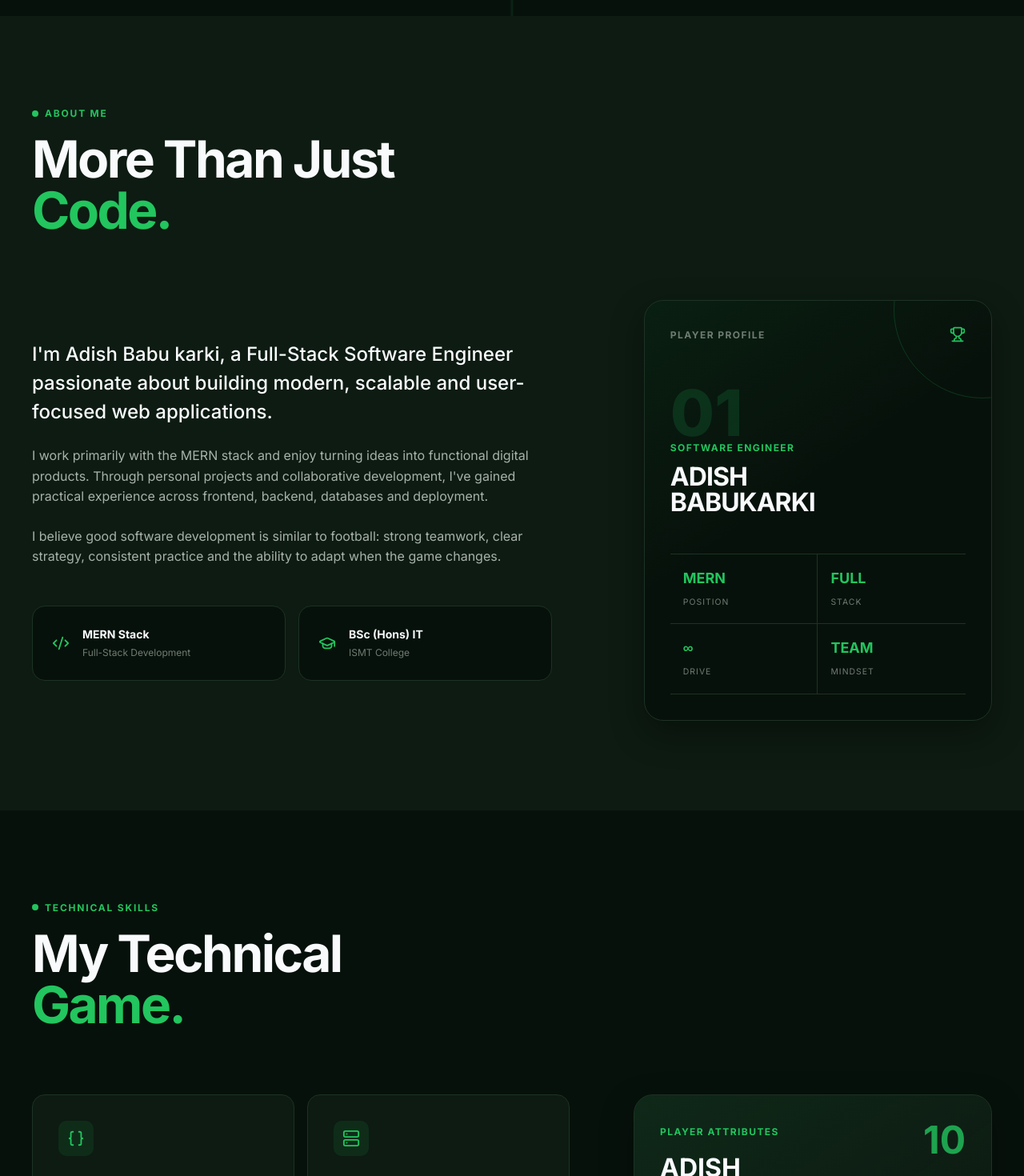
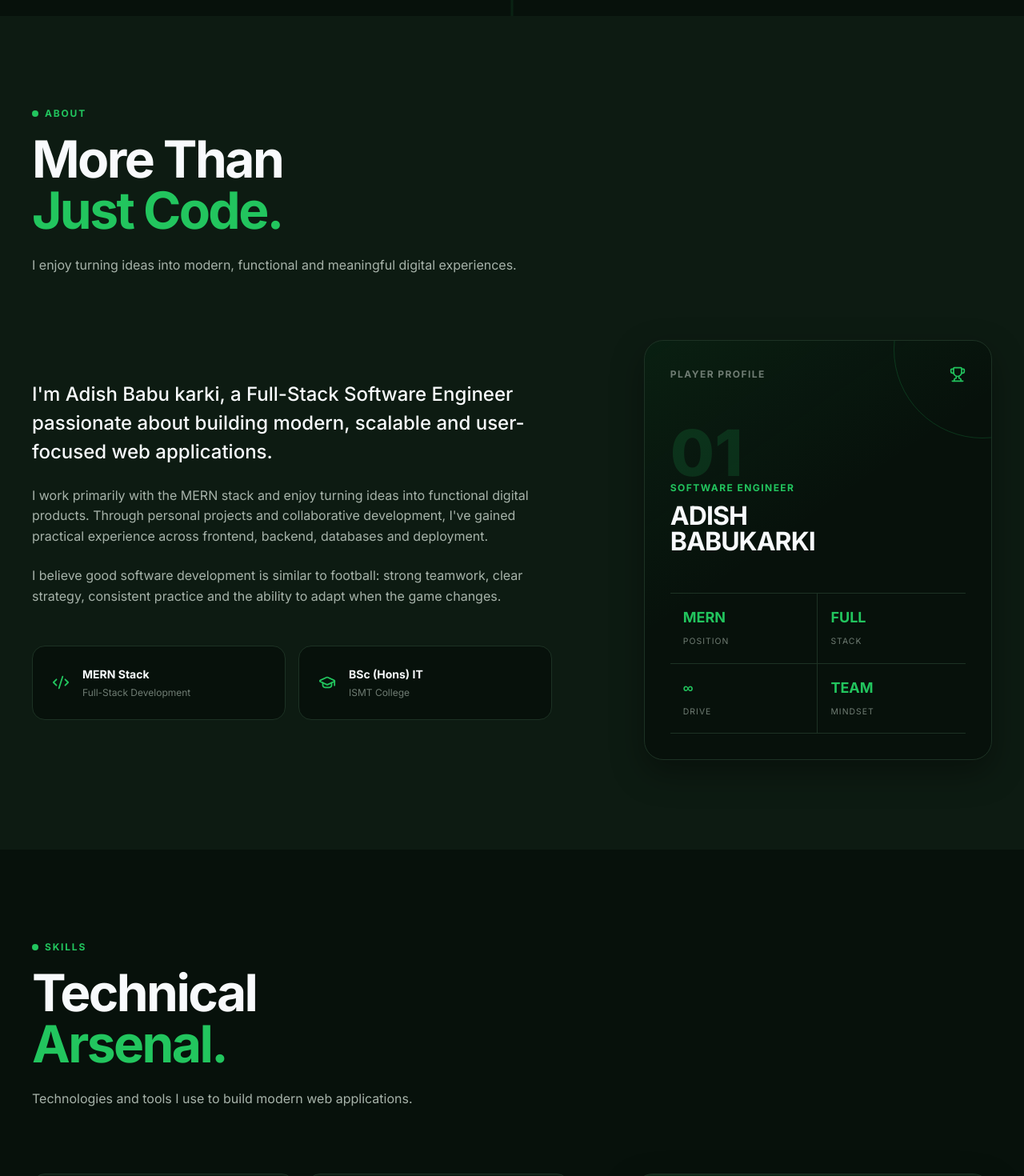
Before and after one commit to Adish99/Adish-Portfolio, a React (Vite) app in the folder client/: page / in a window 1280 px wide. Shown: the part 780-2250 px from the top of the page at 80% size. Built offline with nearby package versions, Linux system fonts and the light colour scheme.

Commit message:
Added Animation in our about and skills page.

```diff
--- /dev/null
+++ b/client/src/components/UI/SectionHeading.jsx
@@ -0,0 +1,37 @@
+import { motion } from "framer-motion";
+import { fadeUp } from "../../utils/animations";
+
+const SectionHeading = ({
+  label,
+  title,
+  highlight,
+  description,
+}) => {
+  return (
+    <motion.div
+      className="section-heading"
+      variants={fadeUp}
+      initial="hidden"
+      whileInView="visible"
+      viewport={{ once: true, amount: 0.2 }}
+    >
+      <p className="section-label">
+        <span></span>
+        {label}
+      </p>
+
+      <h2>
+        {title}
+        {highlight && <span>{highlight}</span>}
+      </h2>
+
+      {description && (
+        <p className="section-description">
+          {description}
+        </p>
+      )}
+    </motion.div>
+  );
+};
+
+export default SectionHeading;
--- a/client/src/sections/About/About.jsx
+++ b/client/src/sections/About/About.jsx
@@ -1,4 +1,5 @@
 import { Code2, GraduationCap, Trophy } from "lucide-react";
+import SectionHeading from "../../components/UI/SectionHeading";
 import "./About.css";
 
 const About = () => {
@@ -7,17 +8,12 @@ const About = () => {
       <div className="about-container">
 
         {/* Section Header */}
-        <div className="section-heading">
-          <p className="section-label">
-            <span></span>
-            ABOUT ME
-          </p>
-
-          <h2>
-            More Than Just
-            <span>Code.</span>
-          </h2>
-        </div>
+       <SectionHeading
+  label="ABOUT"
+  title="More Than"
+  highlight="Just Code."
+  description="I enjoy turning ideas into modern, functional and meaningful digital experiences."
+/>
 
         {/* About Content */}
         <div className="about-grid">
--- a/client/src/sections/Skills/Skills.jsx
+++ b/client/src/sections/Skills/Skills.jsx
@@ -7,6 +7,7 @@ import {
   Wrench,
 } from "lucide-react";
 import "./Skills.css";
+import SectionHeading from "../../components/UI/SectionHeading";
 
 const skillCategories = [
   {
@@ -100,17 +101,12 @@ const Skills = () => {
       <div className="skills-container">
 
         {/* Section Header */}
-        <div className="section-heading">
-          <p className="section-label">
-            <span></span>
-            TECHNICAL SKILLS
-          </p>
-
-          <h2>
-            My Technical
-            <span>Game.</span>
-          </h2>
-        </div>
+       <SectionHeading
+  label="SKILLS"
+  title="Technical"
+  highlight="Arsenal."
+  description="Technologies and tools I use to build modern web applications."
+/>
 
         <div className="skills-layout">
 
```
